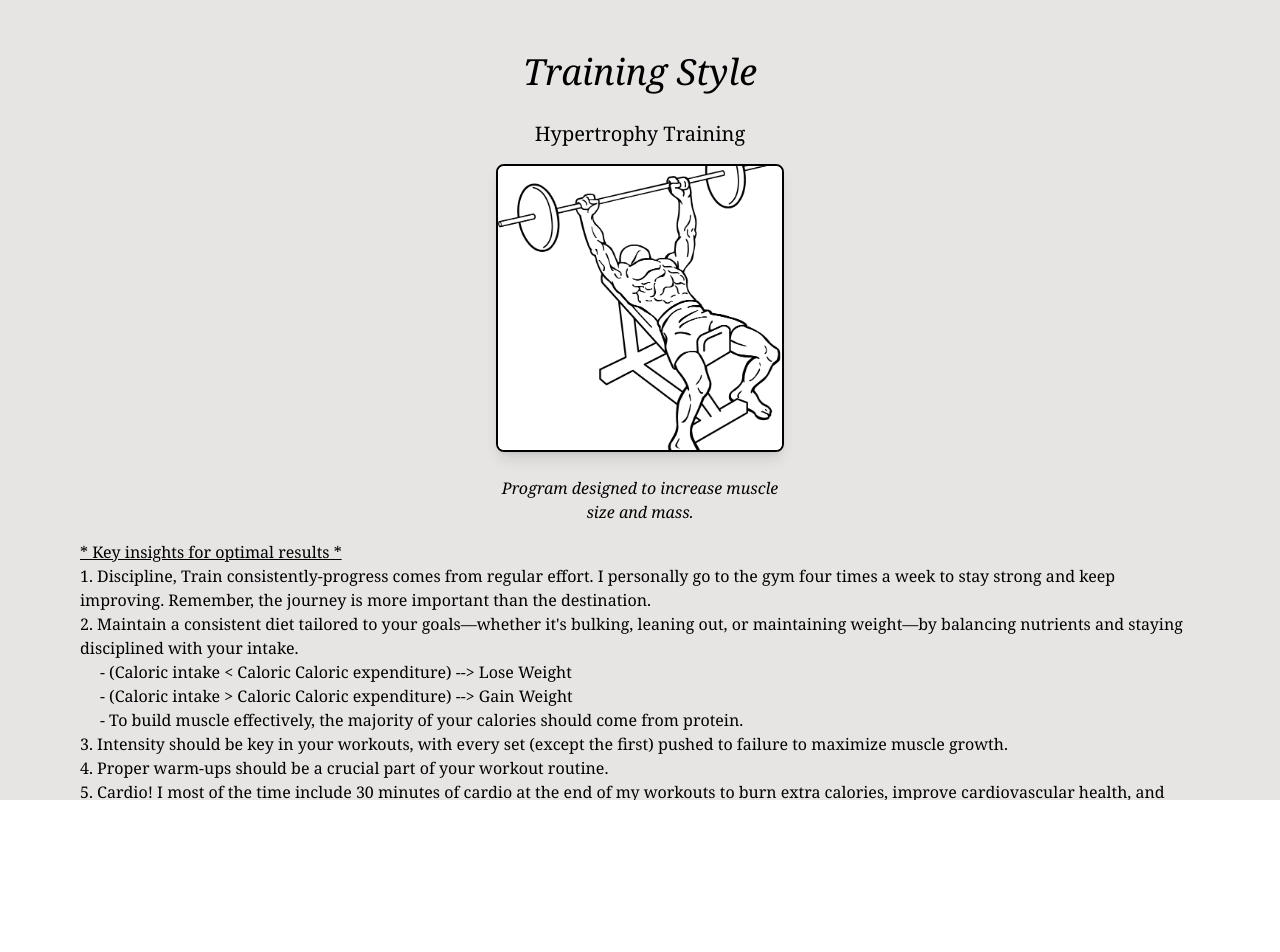
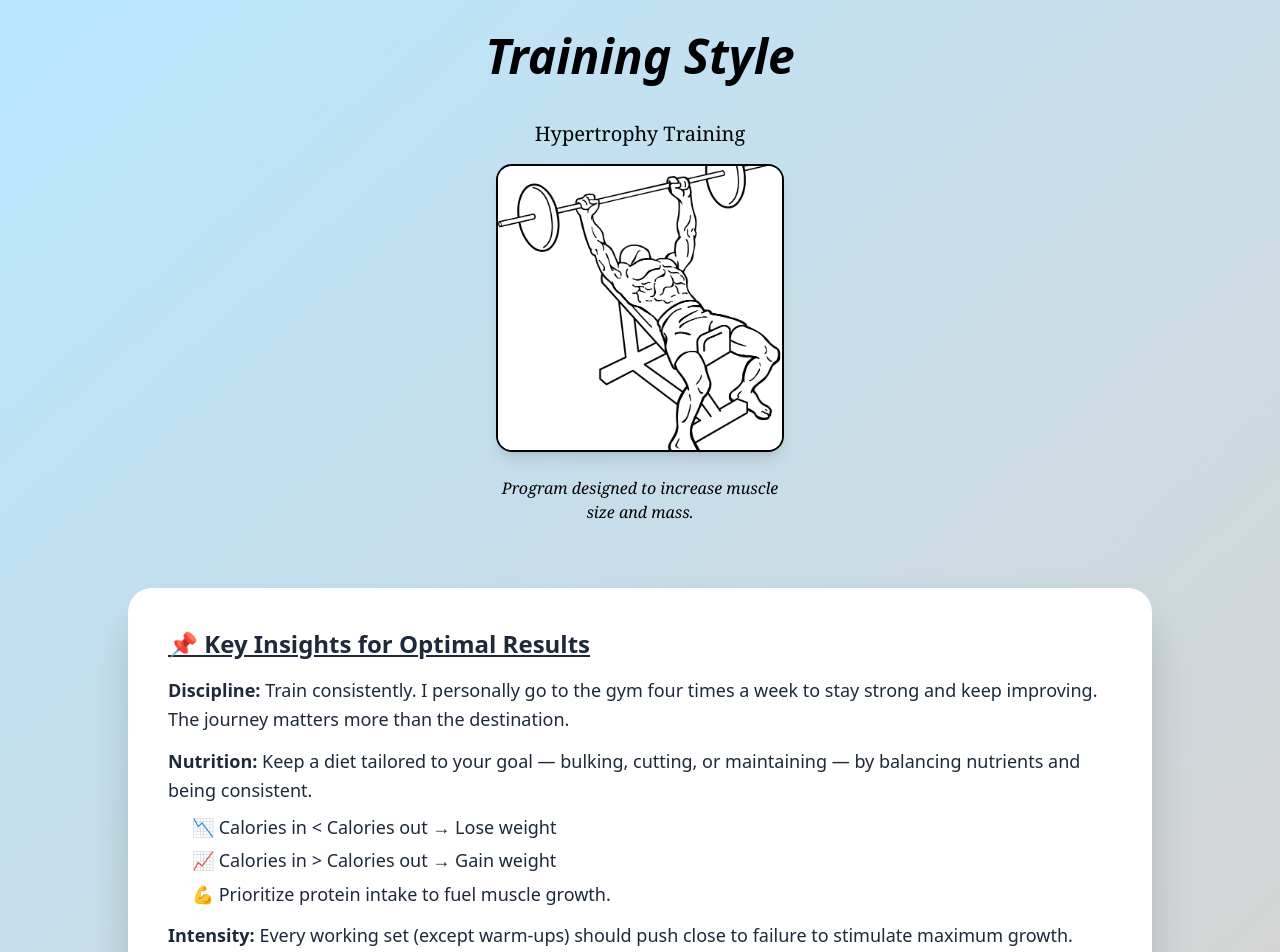
Before and after one commit to jchoi4497/Gym-Guide, a React (Vite) app: page /TrainingStyle in a window 1280 px wide. Shown: the top 952 px of the page. Before the commit the page ends 800 px from the top, so only its background shows below. Built offline with nearby package versions, Linux system fonts and the light colour scheme.

Commit message:
gave landing page and workout type modern styling and more consistent theme

```diff
--- a/src/App.js
+++ b/src/App.js
@@ -1,11 +1,11 @@
-import Main from "./Main"
+import Main from "./Main";
 
 function App() {
-    return (
-      <div>
-        <Main />
-      </div>
-    )
-  }
+  return (
+    <div>
+      <Main className="font-sans" />
+    </div>
+  );
+}
 
-export default App
+export default App;
--- a/src/WorkoutType.js
+++ b/src/WorkoutType.js
@@ -5,9 +5,15 @@ function WorkoutType({ type, image, desc, to }) {
         <div>
             <h3 className="text-xl font-serif text-center">{type} Training</h3>
             <Link to={to}>
-                <img src={image}
-                    className=
-                    "w-72 h-72 object-cover border-2 border-solid transition-all duration-300 hover:filter hover:saturate-150 hover:brightness-75 rounded-lg shadow-lg mb-6 mt-4 hover:border-white active:border-stone-400"
+                <img
+                    src={image}
+                    className="
+                    w-72 h-72 object-cover border-2 border-solid
+                    transition-all duration-300
+                    hover:scale-105 hover:saturate-125
+                    rounded-2xl shadow-lg mb-6 mt-4
+                    hover:border-blue-400 active:border-stone-400
+                    "
                 />
             </Link>
             <p className="text-center w-72 h-12 italic font-serif">{desc}</p>
--- a/src/pages/LandingPage.js
+++ b/src/pages/LandingPage.js
@@ -1,24 +1,23 @@
-import { Link } from 'react-router-dom'
+import { Link } from 'react-router-dom';
 
-function LandingPage(){
+function LandingPage() {
     return (
-    <div className="p-7 bg-stone-200 h-screen flex items-center justify-center font-serif">
-        <div className="text-center">
-            <h1 className="text-4xl text-center mb-6">Jonathan's Gym Guide</h1>
-            <div className="italic mb-6">
-                - An in depth gym guide developed through personal experience and research.
+        <div className="h-screen bg-gradient-to-br from-sky-200 to-stone-300 flex items-center justify-center">
+            <div className="bg-white rounded-3xl shadow-2xl p-12 max-w-xl text-center animate-fadeIn">
+                <h1 className="text-5xl font-extrabold text-gray-900 mb-6">
+                    Jonathan's Gym Guide
+                </h1>
+                <p className="text-lg text-gray-600 mb-8 italic">
+                    An in-depth fitness guide built from real-world experience & research.
+                </p>
+                <Link to="/TrainingStyle">
+                    <button className="px-8 py-3 rounded-full bg-blue-600 text-white text-lg font-semibold shadow-lg transition-all duration-300 hover:bg-blue-700 active:scale-95">
+                        Get Started
+                    </button>
+                </Link>
             </div>
-            <Link to="/TrainingStyle">
-                <button className="px-6 py-2 border rounded-lg shadow-lg
-                                    transition-all duration-300 hover:filter hover:saturate-100 hover:brightness-75 hover:bg-stone-200 hover:border-white
-                                    active:bg-stone-400 active:text-white cursor-pointer"
-                >
-                     Get Started
-                </button>
-            </Link>
         </div>
-    </div>
-    )
+    );
 }
 
-export default LandingPage
+export default LandingPage;
--- a/src/pages/TrainingStyle.js
+++ b/src/pages/TrainingStyle.js
@@ -3,25 +3,60 @@ import HypertrophyImage from '../images/Hypertrophy.png';
 import StrengthImage from '../images/Strength.jpg';
 
 function TrainingStylePage() {
+    return (
+        <div className="min-h-screen bg-gradient-to-br from-sky-200 to-stone-300 font-sans overflow-y-auto p-8">
+            <h1 className="text-5xl font-bold text-center mb-10 italic">
+                Training Style
+            </h1>
 
-    return (
-        <div className="p-7 bg-stone-200 h-screen font-serif overflow-y-auto">
-            <h1 className="text-4xl text-center mt-6 italic">Training Style</h1>
-            <div className="flex space-x-10 justify-center mt-7">
-                <WorkoutType to="/Hypertrophy" type='Hypertrophy' image={HypertrophyImage} desc='Program designed to increase muscle size and mass.' />
-                {/* <WorkoutType to="/Strength" type='Strength' image={StrengthImage} desc='Program designed to build muscle strength and mass' /> */}
+            <div className="flex flex-wrap gap-10 justify-center mb-16">
+                <WorkoutType
+                    to="/Hypertrophy"
+                    type="Hypertrophy"
+                    image={HypertrophyImage}
+                    desc="Program designed to increase muscle size and mass."
+                />
+                {/* Uncomment if you want to use the Strength type too */}
+                {/* <WorkoutType
+          to="/Strength"
+          type="Strength"
+          image={StrengthImage}
+          desc="Program designed to build muscle strength and mass."
+        /> */}
             </div>
-            <div className="bg-stone-200 p-4 max-w-6xl mx-auto">
-                <h3 className="underline">* Key insights for optimal results *</h3>
-                <p>1. Discipline, Train consistently-progress comes from regular effort. I personally go to the gym four times a week to stay strong and keep improving. Remember, the journey is more important than the destination.</p>
-                <p>2. Maintain a consistent diet tailored to your goals—whether it's bulking, leaning out, or maintaining weight—by balancing nutrients and staying disciplined with your intake.</p>
-                <p className="pl-5">- (Caloric intake &lt; Caloric Caloric expenditure) --&gt; Lose Weight</p>
-                <p className="pl-5">- (Caloric intake &gt; Caloric Caloric expenditure) --&gt; Gain Weight</p>
-                <p className="pl-5">- To build muscle effectively, the majority of your calories should come from protein.</p>
-                <p>3. Intensity should be key in your workouts, with every set (except the first) pushed to failure to maximize muscle growth.</p>
-                <p>4. Proper warm-ups should be a crucial part of your workout routine.</p>
-                <p>5. Cardio! I most of the time include 30 minutes of cardio at the end of my workouts to burn extra calories, improve cardiovascular health, and boost energy while winding down after strength training.</p>
 
+            <div className="max-w-5xl mx-auto bg-white rounded-3xl shadow-2xl p-10 text-gray-800 space-y-6">
+                <h3 className="text-2xl font-bold underline mb-4">
+                    📌 Key Insights for Optimal Results
+                </h3>
+                <ul className="space-y-3 text-lg leading-relaxed">
+                    <li>
+                        <strong>Discipline:</strong> Train consistently. I personally go to the gym
+                        four times a week to stay strong and keep improving. The journey matters more
+                        than the destination.
+                    </li>
+                    <li>
+                        <strong>Nutrition:</strong> Keep a diet tailored to your goal — bulking,
+                        cutting, or maintaining — by balancing nutrients and being consistent.
+                        <div className="pl-6 mt-2 space-y-1">
+                            <p>📉 Calories in &lt; Calories out → Lose weight</p>
+                            <p>📈 Calories in &gt; Calories out → Gain weight</p>
+                            <p>💪 Prioritize protein intake to fuel muscle growth.</p>
+                        </div>
+                    </li>
+                    <li>
+                        <strong>Intensity:</strong> Every working set (except warm-ups) should push
+                        close to failure to stimulate maximum growth.
+                    </li>
+                    <li>
+                        <strong>Warm-Ups:</strong> A proper warm-up routine reduces injury risk and
+                        improves workout performance.
+                    </li>
+                    <li>
+                        <strong>Cardio:</strong> I usually do 30 minutes of cardio post-workout to
+                        burn extra calories, improve heart health, and stay energized.
+                    </li>
+                </ul>
             </div>
         </div>
     );
```
